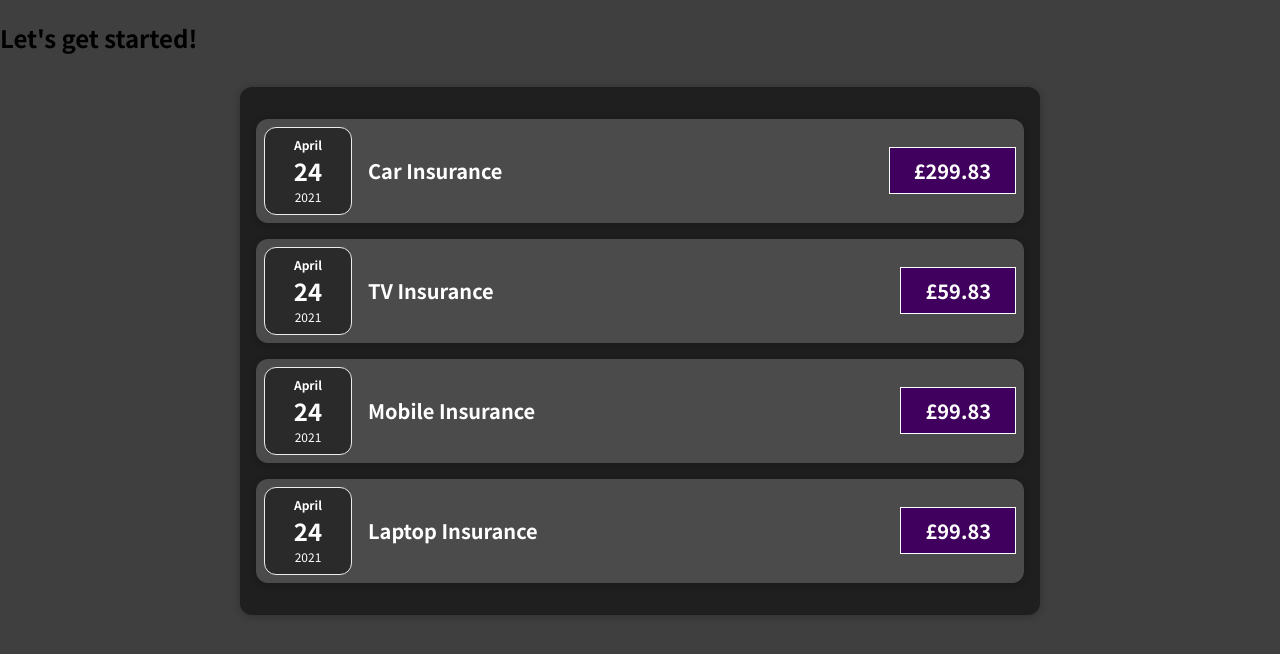
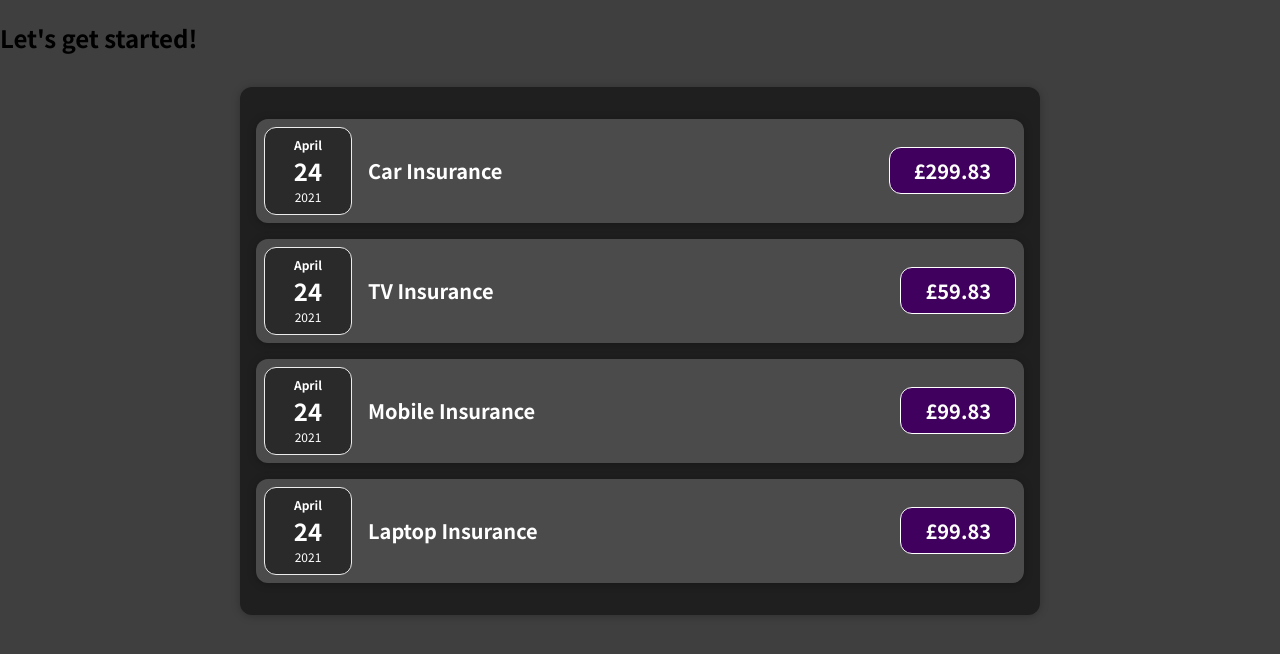
Before and after one commit to succulentpup/reactCompleteGuideSection3, a JavaScript app: page / in a window 1280 px wide. Shown: the top 654 px of the page. Built offline with nearby package versions, Linux system fonts and the light colour scheme.

Commit message:
Added border-radius to expense amount

```diff
--- a/src/components/Expenses/ExpenseItem.css
+++ b/src/components/Expenses/ExpenseItem.css
@@ -30,6 +30,7 @@
     color: white;
     background-color: #40005d;
     border: 1px solid white;
+    border-radius: 12px;
     padding: 0.5rem;
 }
 
```
